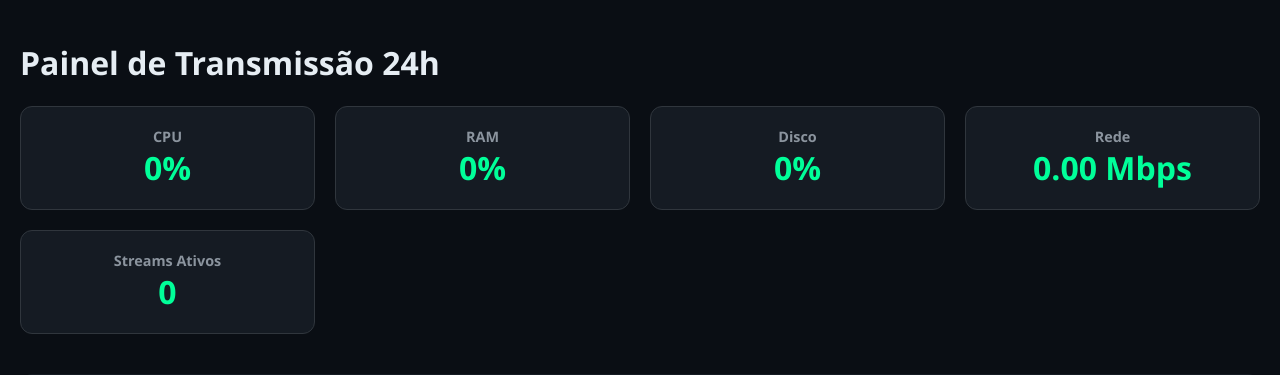
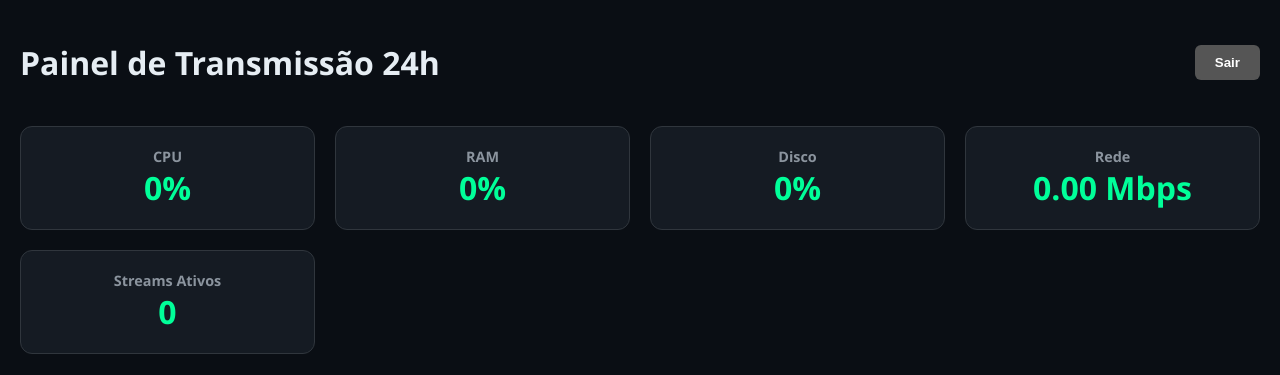
Before and after one commit to HDLDel/DRMPREMIUM, a PHP site: page / in a window 1280 px wide. Shown: the top 375 px of the page. Run offline with PHP 8.4, Linux system fonts and the light colour scheme.

Commit message:
feat: Implementa funcionalidade de logout com rota de API, botão no dashboard e atualização do script do frontend. Corrige lógica de uptime para resetar ao iniciar canal.

```diff
--- a/index.html
+++ b/index.html
@@ -6,7 +6,10 @@
     <link rel="stylesheet" href="style.css">
 </head>
 <body>
-    <h1>Painel de Transmissão 24h</h1>
+    <div class="header">
+        <h1>Painel de Transmissão 24h</h1>
+        <button class="btn-logout" onclick="logout()">Sair</button>
+    </div>
 
     <div class="dashboard">
         <div class="card">
--- a/script.js
+++ b/script.js
@@ -15,6 +15,19 @@ async function updateStats() {
         loadAndRenderChannels(); // Also refresh channels to show status changes
     } catch (err) {
         console.error('Erro ao buscar telemetria:', err);
+    }
+}
+
+async function logout() {
+    try {
+        const res = await fetch('/api/logout', {
+            method: 'POST'
+        });
+        if (res.ok) {
+            window.location.href = '/login.html';
+        }
+    } catch (err) {
+        console.error('Erro ao fazer logout:', err);
     }
 }
 
--- a/style.css
+++ b/style.css
@@ -11,6 +11,13 @@ body {
     font-family: 'Segoe UI', system-ui, sans-serif;
     margin: 0;
     padding: 20px;
+}
+
+.header {
+    display: flex;
+    justify-content: space-between;
+    align-items: center;
+    margin-bottom: 20px;
 }
 
 .dashboard {
@@ -62,6 +69,11 @@ button.stop {
     color: #ff4444;
 }
 
+.btn-logout {
+    background: #555;
+    color: white;
+}
+
 button:hover { opacity: 0.8; }
 table { width: 100%; border-collapse: collapse; margin-top: 10px; }
 th, td { text-align: left; padding: 12px; border-bottom: 1px solid #30363d; }
```
Also changed, not shown: server.js (+9 -0 lines).
